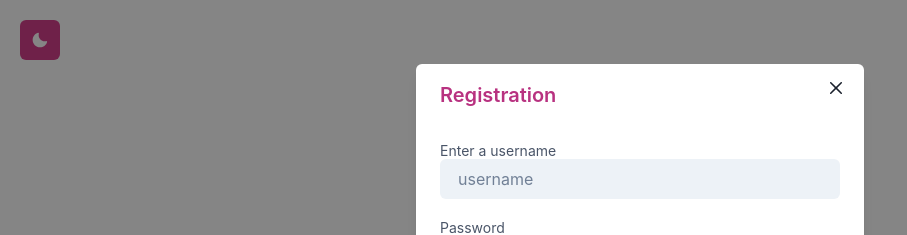
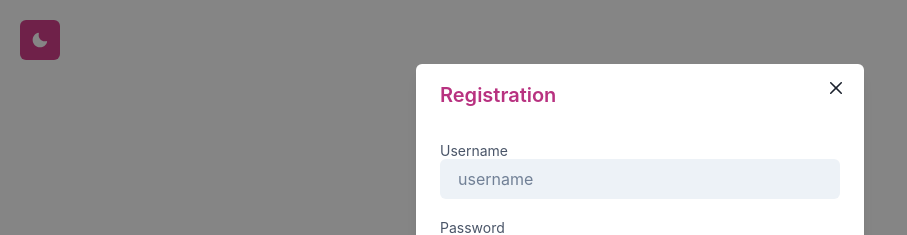
Before and after one commit to mrinfinidy/3d-viewer, a React (Create React App) app: page / in a window 1280 px wide. Both pictures are taken after a click on the button "Register". Shown: the top 235 px of the page, without its empty margins (0-907 px from the left). Built offline with nearby package versions, Linux system fonts and the light colour scheme.

Commit message:
Fix form control message

```diff
--- a/src/pages/Registration.tsx
+++ b/src/pages/Registration.tsx
@@ -103,11 +103,11 @@ const RegistrationForm: React.FC<RegistrationFormProps> = ({
             <FormControl isInvalid={usernameInvalid} isRequired>
                 {usernameInvalid ? (
                     <FormErrorMessage>
-                        Username
+                        Username is required
                     </FormErrorMessage>
                 ) : (
                     <FormHelperText>
-                        Enter a username
+                        Username
                     </FormHelperText>
                 )}
                 <Input
```
